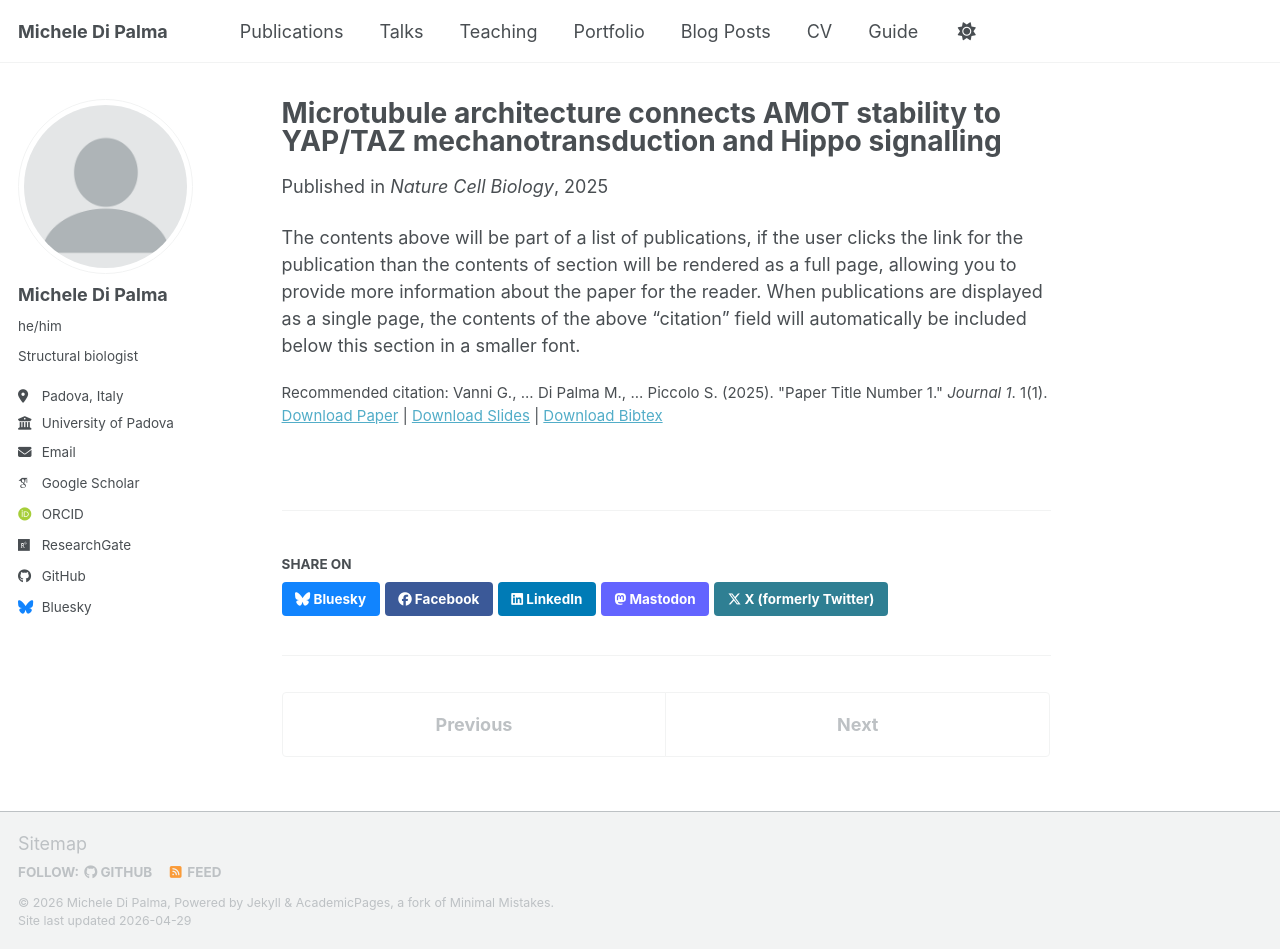
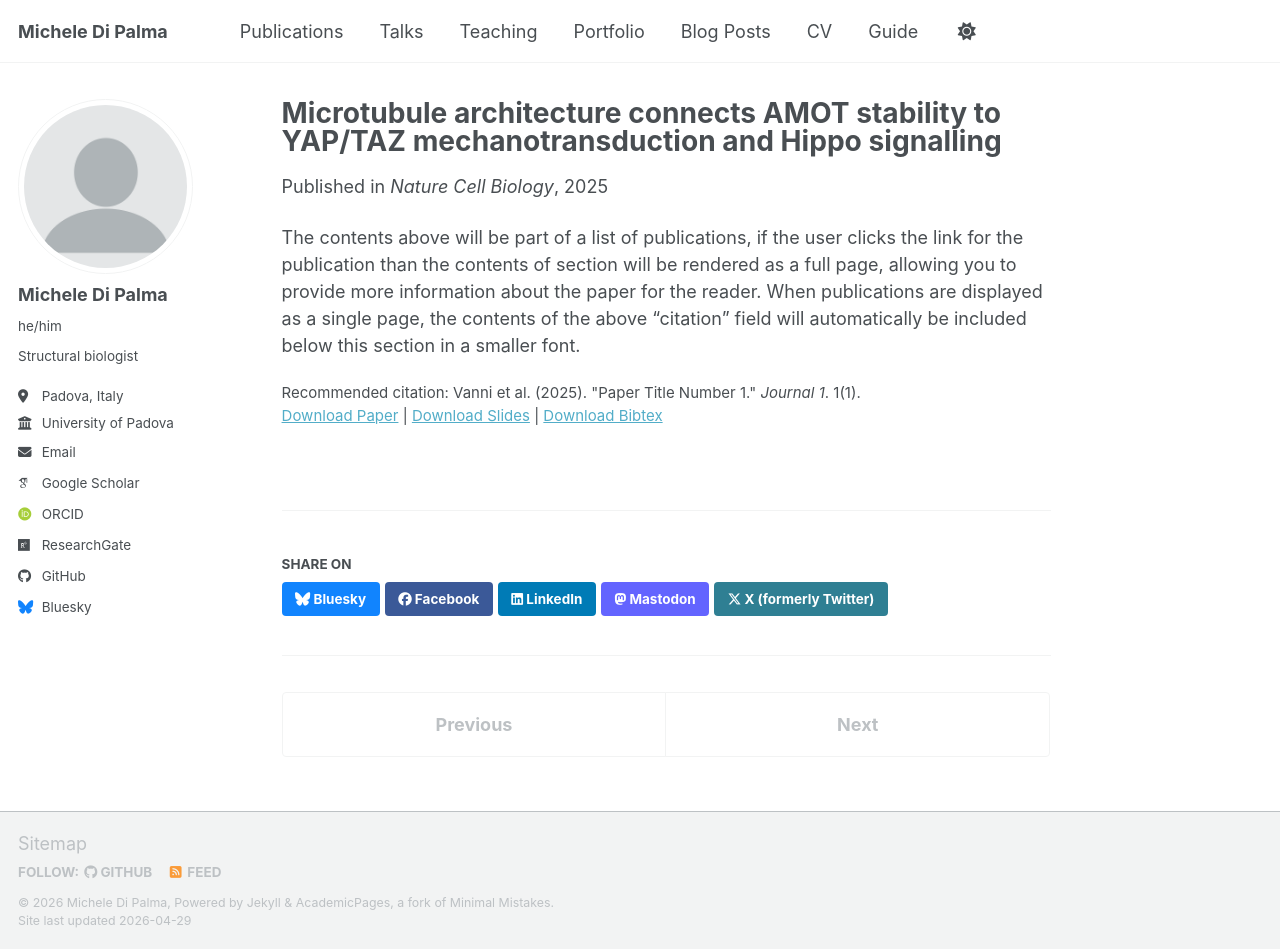
Before and after one commit to michele-dipalma/website, a Jekyll site: the page built from _publications/AMOTnatcelbio.md, in a window 1280 px wide and 949 px high. Built offline with Jekyll 4.4.1, drawn with Linux system fonts in a browser that asks for light colours; some web fonts are replaced; a script bundle is joined from its source files by our own code; library files that are not in the unit come from our copies.

Commit message:
Update AMOTnatcelbio.md

```diff
--- a/_publications/AMOTnatcelbio.md
+++ b/_publications/AMOTnatcelbio.md
@@ -9,6 +9,6 @@
 slidesurl: 'https://academicpages.github.io/files/slides1.pdf'
 paperurl: 'https://academicpages.github.io/files/paper1.pdf'
 bibtexurl: 'https://academicpages.github.io/files/bibtex1.bib'
-citation: 'Vanni G., ... Di Palma M., ... Piccolo S. (2025). &quot;Paper Title Number 1.&quot; <i>Journal 1</i>. 1(1).'
+citation: 'Vanni et al. (2025). &quot;Paper Title Number 1.&quot; <i>Journal 1</i>. 1(1).'
 ---
 The contents above will be part of a list of publications, if the user clicks the link for the publication than the contents of section will be rendered as a full page, allowing you to provide more information about the paper for the reader. When publications are displayed as a single page, the contents of the above "citation" field will automatically be included below this section in a smaller font.
```
